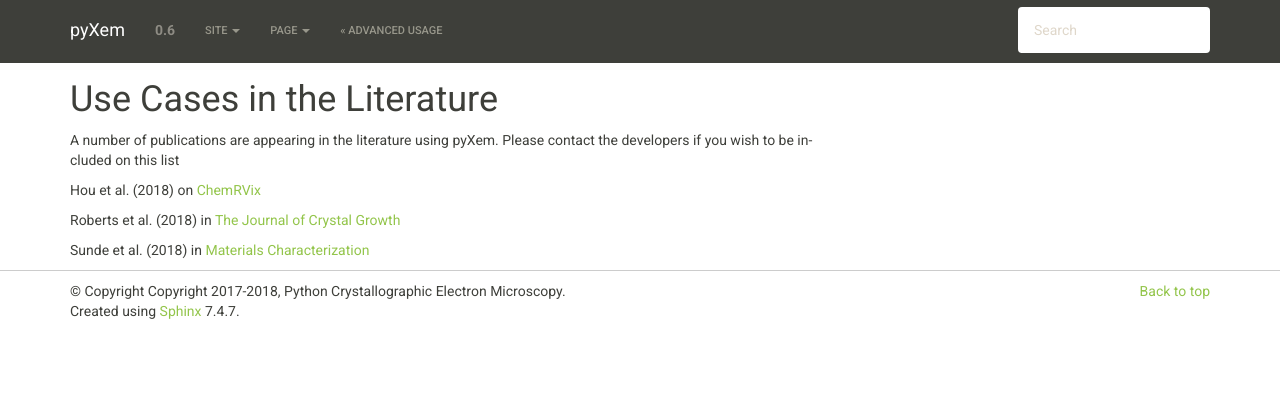
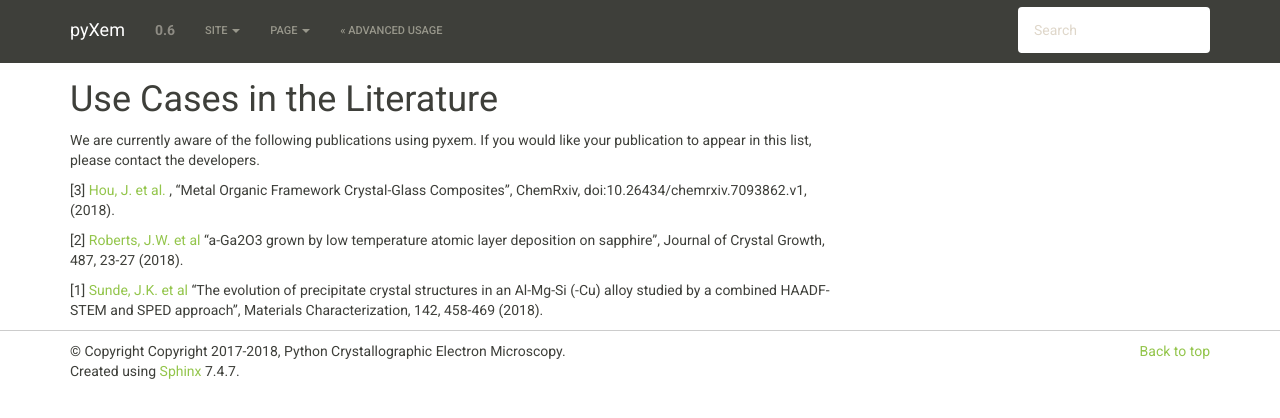
Before and after one commit to pyxem/pyxem, a Sphinx documentation site: the page built from docs/source/literature.rst, in a window 1280 px wide. Shown: the top 418 px of the page. Built offline with Sphinx 7.4.7, drawn with Linux system fonts in a browser that asks for light colours; pages that are not in the unit, such as notebooks, are missing from menus.

Commit message:
update references to be actual references

```diff
--- a/docs/source/index.rst
+++ b/docs/source/index.rst
@@ -9,12 +9,11 @@
     self
     contents
     architecture
-    pre-processing
+    pre_processing
     imaging
     unsupervised_learning
     phase_orientation_mapping
     strain_mapping
-    conventions
     literature
 
 
--- a/docs/source/literature.rst
+++ b/docs/source/literature.rst
@@ -1,11 +1,14 @@
 Use Cases in the Literature
 ===========================
 
+We are currently aware of the following publications using pyxem. If you would
+like your publication to appear in this list, please contact the developers.
 
-A number of publications are appearing in the literature using pyXem. Please contact the developers if you wish to be included on this list
+[3] `Hou, J. et al. <https://s3-eu-west-1.amazonaws.com/itempdf74155353254prod/7093862/Metal-Organic_Framework_Crystal-Glass_Composites_v1.pdf>`_ ,
+"Metal Organic Framework Crystal-Glass Composites", ChemRxiv, doi:10.26434/chemrxiv.7093862.v1, (2018).
 
-Hou et al. (2018) on `ChemRVix <https://s3-eu-west-1.amazonaws.com/itempdf74155353254prod/7093862/Metal-Organic_Framework_Crystal-Glass_Composites_v1.pdf>`_
+[2] `Roberts, J.W. et al  <https://www.sciencedirect.com/science/article/pii/S0022024818300617?via%3Dihub>`_
+"a-Ga2O3 grown by low temperature atomic layer deposition on sapphire", Journal of Crystal Growth, 487, 23-27 (2018).
 
-Roberts et al. (2018) in `The Journal of Crystal Growth <https://www.sciencedirect.com/science/article/pii/S0022024818300617?via%3Dihub>`_
-
-Sunde et al. (2018) in `Materials Characterization <https://www.sciencedirect.com/science/article/pii/S1044580318304686?via%3Dihub>`_
+[1] `Sunde, J.K. et al <https://www.sciencedirect.com/science/article/pii/S1044580318304686?via%3Dihub>`_
+"The evolution of precipitate crystal structures in an Al-Mg-Si (-Cu) alloy studied by a combined HAADF-STEM and SPED approach", Materials Characterization, 142, 458-469 (2018).
```
